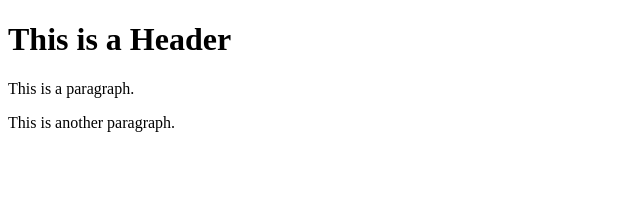
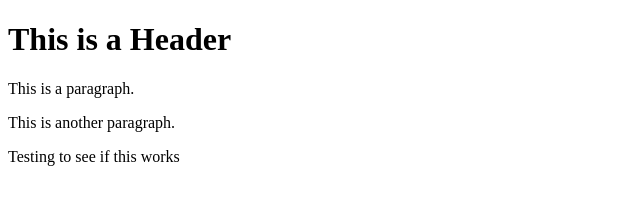
Before and after one commit to nguyenmichaelm/git-test, a website: page index.html in a window 1280 px wide. Shown: the whole page, without its empty margins (0-640 px from the left). Drawn offline with Linux system fonts and the light colour scheme.

Commit message:
Using NPM

```diff
--- a/index.html
+++ b/index.html
@@ -12,6 +12,7 @@
   <h1>This is a Header</h1>
   <p>This is a paragraph.</p>
   <p>This is another paragraph.</p>
+  <p>Testing to see if this works</p>
 </body>
 
 </html>
```
Also changed, not shown: package.json (added, +24 -0 lines), 2 other files.
